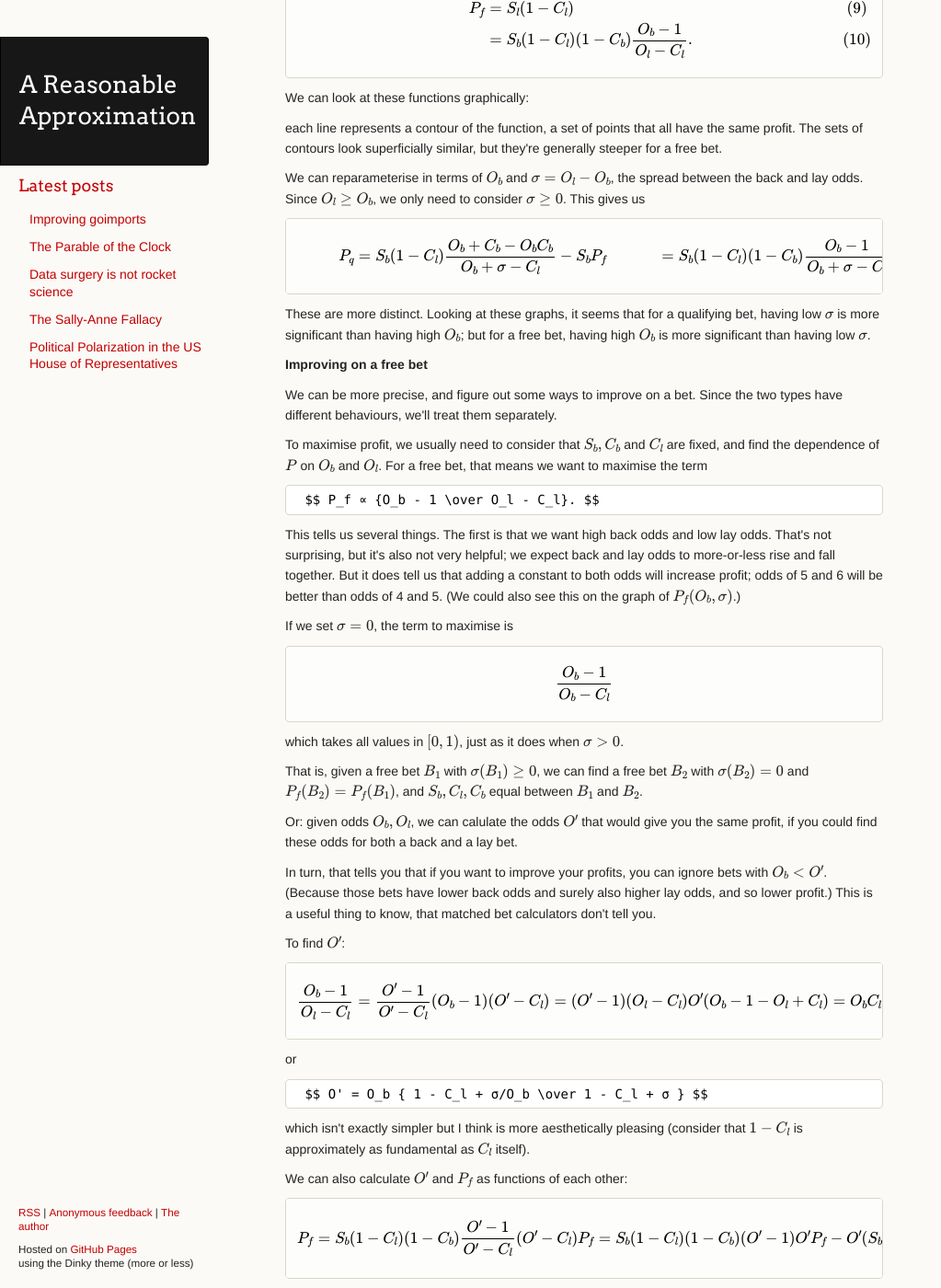
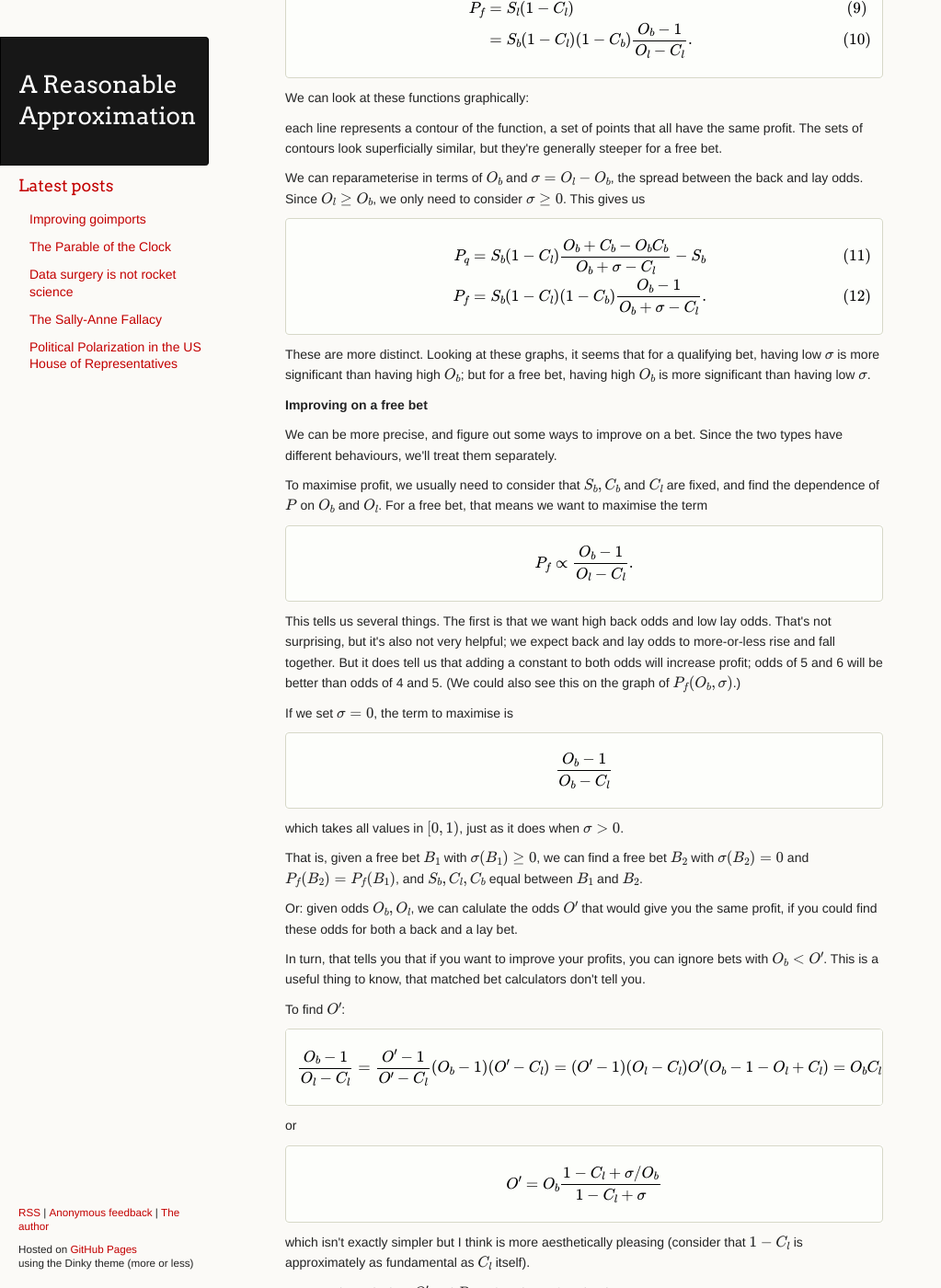
Before and after one commit to ChickenProp/chickenprop.github.com, a Jekyll site: the page built from drafts/matched-betting.md, in a window 1280 px wide and 1400 px high, scrolled down 2655 px. Shown: the whole window at 92% size, without its empty margins (0-1023 px from the left). Built offline with Jekyll 4.4.1, drawn with Linux system fonts in a browser that asks for light colours; nearby versions of some CDN libraries; formulas are drawn with MathJax 3; comment, search, counter and statistics services are not loaded.

Commit message:
Update matched-betting.md

```diff
--- a/drafts/matched-betting.md
+++ b/drafts/matched-betting.md
@@ -101,7 +101,7 @@ each line represents a contour of the function, a set of points that all have th
 We can reparameterise in terms of $O_b$ and $σ = O_l - O_b$, the spread between the back and lay odds. Since $O_l ≥ O_b$, we only need to consider $σ ≥ 0$. This gives us
 
     $$ \begin{align}
-        P_q &= S_b(1 - C_l){ O_b + C_b - O_bC_b \over O_b + σ - C_l } - S_b
+        P_q &= S_b(1 - C_l){ O_b + C_b - O_bC_b \over O_b + σ - C_l } - S_b  \\
         P_f &= S_b (1 - C_l) (1 - C_b) { O_b - 1 \over O_b + σ - C_l }.
     \end{align} $$
 
@@ -113,7 +113,7 @@ We can be more precise, and figure out some ways to improve on a bet. Since the
 
 To maximise profit, we usually need to consider that $S_b, C_b$ and $C_l$ are fixed, and find the dependence of $P$ on $O_b$ and $O_l$. For a free bet, that means we want to maximise the term
 
-     $$ P_f ∝ {O_b - 1 \over O_l - C_l}. $$
+    $$ P_f ∝ {O_b - 1 \over O_l - C_l}. $$
 
 This tells us several things. The first is that we want high back odds and low lay odds. That's not surprising, but it's also not very helpful; we expect back and lay odds to more-or-less rise and fall together. But it does tell us that adding a constant to both odds will increase profit; odds of 5 and 6 will be better than odds of 4 and 5. (We could also see this on the graph of $P_f(O_b, σ)$.)
 
@@ -127,7 +127,7 @@ That is, given a free bet $B_1$ with $σ(B_1) ≥ 0$, we can find a free bet $B_
 
 Or: given odds $O_b, O_l$, we can calulate the odds $O'$ that would give you the same profit, if you could find these odds for both a back and a lay bet.
 
-In turn, that tells you that if you want to improve your profits, you can ignore bets with $O_b < O'$. (Because those bets have lower back odds and surely also higher lay odds, and so lower profit.) This is a useful thing to know, that matched bet calculators don't tell you.
+In turn, that tells you that if you want to improve your profits, you can ignore bets with $O_b < O'$. This is a useful thing to know, that matched bet calculators don't tell you.
 
 To find $O'$:
 
@@ -138,7 +138,7 @@ To find $O'$:
 
 or
 
-     $$ O' = O_b { 1 - C_l + σ/O_b \over 1 - C_l + σ } $$
+    $$ O' = O_b { 1 - C_l + σ/O_b \over 1 - C_l + σ } $$
 
 which isn't exactly simpler but I think is more aesthetically pleasing (consider that $1-C_l$ is approximately as fundamental as $C_l$ itself).
 
```
